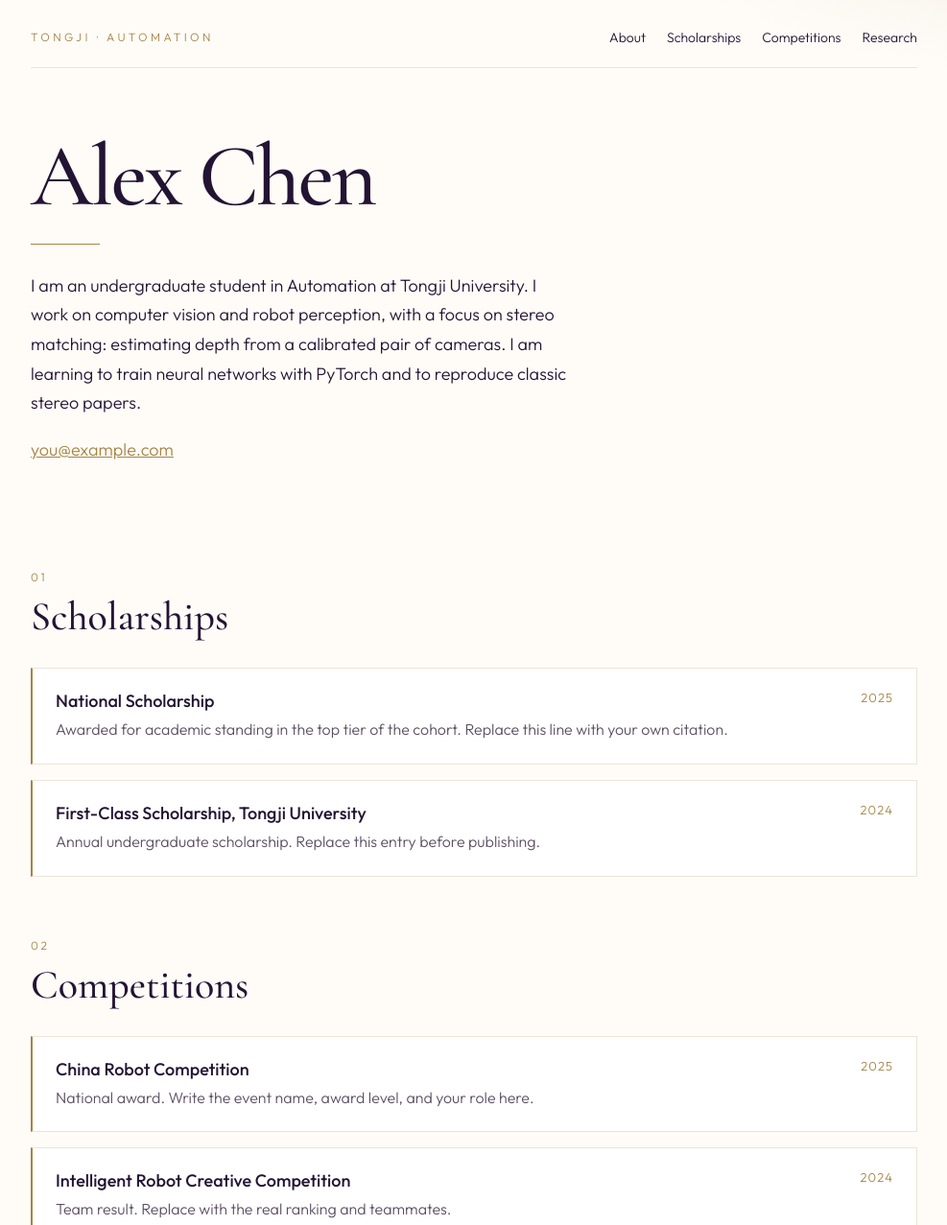
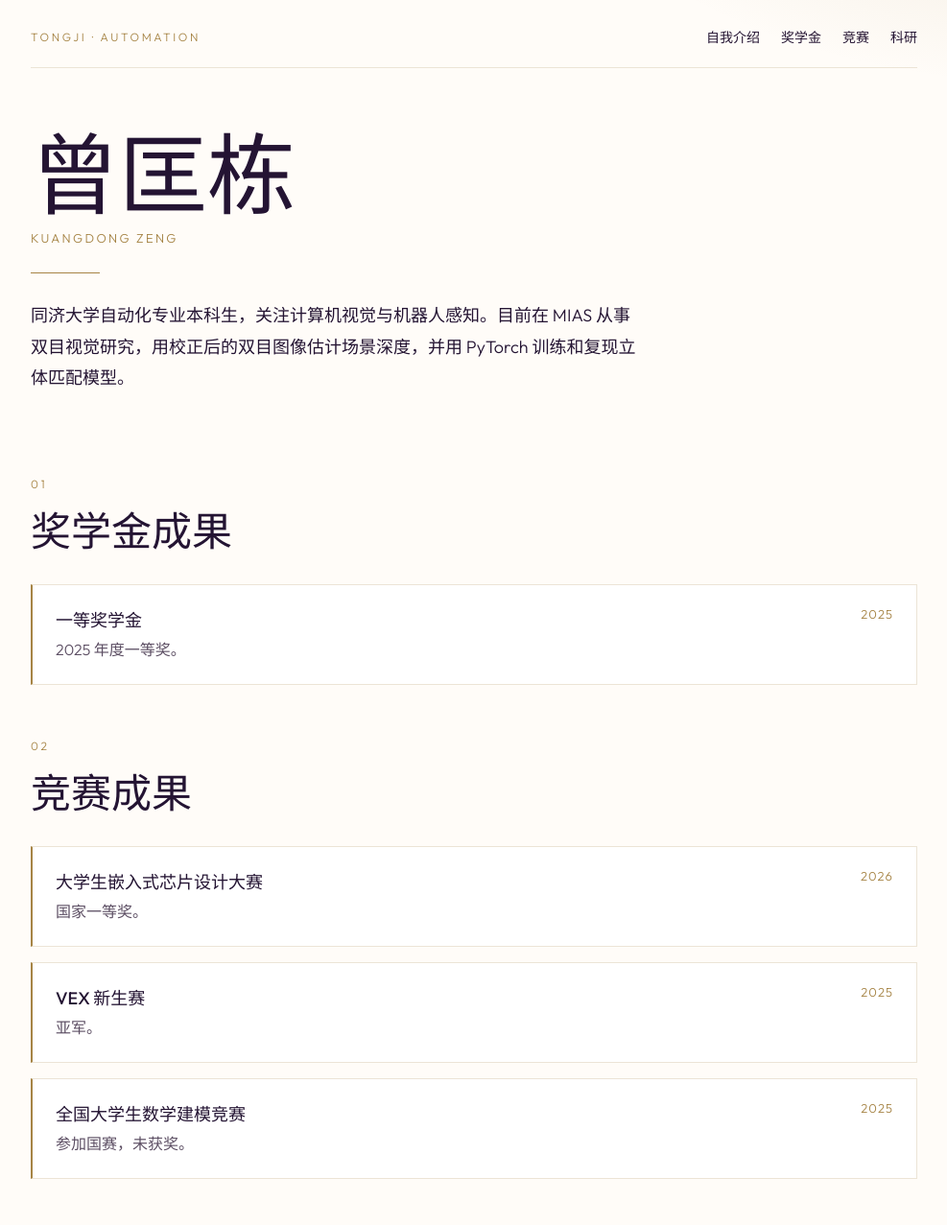
Before and after one commit to tj-zkd/tj-zkd.github.io, a plain HTML site: page index.html in a window 1280 px wide. Shown: the top 1277 px of the page at 96% size, without its empty margins (146-1133 px from the left). Drawn offline with nearby package versions, Linux system fonts and the light colour scheme.

Commit message:
Update index.html

```diff
--- a/index.html
+++ b/index.html
@@ -1,19 +1,19 @@
 <!DOCTYPE html>
-<html lang="en">
+<html lang="zh-CN">
 <head>
   <meta charset="UTF-8">
   <meta name="viewport" content="width=device-width, initial-scale=1.0">
-  <title>Kuangdong Zeng</title>
+  <title>曾匡栋</title>
   <link rel="preconnect" href="https://fonts.googleapis.com">
   <link rel="preconnect" href="https://fonts.gstatic.com" crossorigin>
-  <link href="https://fonts.googleapis.com/css2?family=Cormorant+Garamond:ital,wght@0,500;0,600;1,500&family=Outfit:wght@300;400;500&display=swap" rel="stylesheet">
+  <link href="https://fonts.googleapis.com/css2?family=Cormorant+Garamond:wght@500;600&family=Outfit:wght@300;400;500&display=swap" rel="stylesheet">
   <style>
     :root {
       --ink: #241433;
       --gold: #a68445;
-      --gold-soft: #e7d7b4;
       --paper: #fffcf8;
       --line: #ece4d6;
+      --muted: #5c4e63;
     }
     * { box-sizing: border-box; }
     html { scroll-behavior: smooth; }
@@ -23,7 +23,7 @@
         radial-gradient(900px 420px at 100% -10%, rgba(166, 132, 69, 0.16), transparent 60%),
         var(--paper);
       color: var(--ink);
-      font-family: Outfit, sans-serif;
+      font-family: Outfit, "PingFang SC", "Noto Sans SC", sans-serif;
       font-weight: 300;
     }
     .wrap { max-width: 980px; margin: 0 auto; padding: 28px 28px 96px; }
@@ -36,32 +36,32 @@
       border-bottom: 1px solid var(--line);
     }
     .mark {
-      letter-spacing: 0.28em;
+      letter-spacing: 0.22em;
       text-transform: uppercase;
       font-size: 12px;
       color: var(--gold);
     }
-    nav ul { display: flex; gap: 22px; list-style: none; margin: 0; padding: 0; }
+    nav ul { display: flex; gap: 22px; list-style: none; margin: 0; padding: 0; flex-wrap: wrap; }
     nav a { color: var(--ink); text-decoration: none; font-size: 14px; }
     nav a:hover { color: var(--gold); }
-    header { padding: 72px 0 28px; }
+    header { padding: 72px 0 12px; }
     h1 {
       margin: 0;
-      font-family: "Cormorant Garamond", serif;
+      font-family: "Cormorant Garamond", "Songti SC", serif;
       font-weight: 500;
       font-size: clamp(56px, 8vw, 92px);
-      line-height: 0.9;
-      letter-spacing: -0.03em;
+      line-height: 0.95;
     }
-    .rule {
-      width: 72px;
-      height: 1px;
-      background: var(--gold);
-      margin: 28px 0;
+    .en {
+      margin: 10px 0 0;
+      color: var(--gold);
+      letter-spacing: 0.18em;
+      text-transform: uppercase;
+      font-size: 13px;
     }
-    .lede { max-width: 560px; font-size: 18px; line-height: 1.7; }
-    .lede a { color: var(--gold); }
-    section { padding-top: 64px; }
+    .rule { width: 72px; height: 1px; background: var(--gold); margin: 28px 0; }
+    .lede { max-width: 640px; font-size: 18px; line-height: 1.8; }
+    section { padding-top: 56px; }
     .kicker {
       color: var(--gold);
       letter-spacing: 0.22em;
@@ -70,23 +70,22 @@
     }
     h2 {
       margin: 8px 0 28px;
-      font-family: "Cormorant Garamond", serif;
+      font-family: "Cormorant Garamond", "Songti SC", serif;
       font-size: 42px;
       font-weight: 500;
     }
     .grid { display: grid; gap: 16px; }
     article {
-      background: white;
+      background: #fff;
       border: 1px solid var(--line);
       border-left: 2px solid var(--gold);
       padding: 22px 24px;
     }
     article h3 { margin: 0 0 6px; font-size: 18px; font-weight: 500; }
-    article p { margin: 0; color: #5c4e63; line-height: 1.6; }
+    article p { margin: 0; color: var(--muted); line-height: 1.7; }
     .year { float: right; color: var(--gold); font-size: 13px; letter-spacing: 0.08em; }
     @media (max-width: 720px) {
       nav { flex-direction: column; align-items: flex-start; }
-      nav ul { flex-wrap: wrap; }
     }
   </style>
 </head>
@@ -95,67 +94,64 @@
     <nav>
       <div class="mark">Tongji · Automation</div>
       <ul>
-        <li><a href="#about">About</a></li>
-        <li><a href="#scholarships">Scholarships</a></li>
-        <li><a href="#competitions">Competitions</a></li>
-        <li><a href="#research">Research</a></li>
+        <li><a href="#about">自我介绍</a></li>
+        <li><a href="#scholarships">奖学金</a></li>
+        <li><a href="#competitions">竞赛</a></li>
+        <li><a href="#research">科研</a></li>
       </ul>
     </nav>
 
     <header id="about">
-      <h1>Alex Chen</h1>
+      <h1>曾匡栋</h1>
+      <p class="en">Kuangdong Zeng</p>
       <div class="rule"></div>
       <p class="lede">
-        I am an undergraduate student in Automation at Tongji University.
-        I work on computer vision and robot perception, with a focus on stereo matching:
-        estimating depth from a calibrated pair of cameras.
-        I am learning to train neural networks with PyTorch and to reproduce classic stereo papers.
+        同济大学自动化专业本科生，关注计算机视觉与机器人感知。目前在 MIAS 从事双目视觉研究，用校正后的双目图像估计场景深度，并用 PyTorch 训练和复现立体匹配模型。
       </p>
-      <p class="lede"><a href="mailto:you@example.com">you@example.com</a></p>
     </header>
 
     <section id="scholarships">
       <div class="kicker">01</div>
-      <h2>Scholarships</h2>
+      <h2>奖学金成果</h2>
       <div class="grid">
         <article>
           <span class="year">2025</span>
-          <h3>National Scholarship</h3>
-          <p>Awarded for academic standing in the top tier of the cohort. Replace this line with your own citation.</p>
-        </article>
-        <article>
-          <span class="year">2024</span>
-          <h3>First-Class Scholarship, Tongji University</h3>
-          <p>Annual undergraduate scholarship. Replace this entry before publishing.</p>
+          <h3>一等奖学金</h3>
+          <p>2025 年度一等奖。</p>
         </article>
       </div>
     </section>
 
     <section id="competitions">
       <div class="kicker">02</div>
-      <h2>Competitions</h2>
+      <h2>竞赛成果</h2>
       <div class="grid">
         <article>
-          <span class="year">2025</span>
-          <h3>China Robot Competition</h3>
-          <p>National award. Write the event name, award level, and your role here.</p>
+          <span class="year">2026</span>
+          <h3>大学生嵌入式芯片设计大赛</h3>
+          <p>国家一等奖。</p>
         </article>
         <article>
-          <span class="year">2024</span>
-          <h3>Intelligent Robot Creative Competition</h3>
-          <p>Team result. Replace with the real ranking and teammates.</p>
+          <span class="year">2025</span>
+          <h3>VEX 新生赛</h3>
+          <p>亚军。</p>
+        </article>
+        <article>
+          <span class="year">2025</span>
+          <h3>全国大学生数学建模竞赛</h3>
+          <p>参加国赛，未获奖。</p>
         </article>
       </div>
     </section>
 
     <section id="research">
       <div class="kicker">03</div>
-      <h2>Research</h2>
+      <h2>科研成果</h2>
       <div class="grid">
         <article>
-          <span class="year">2026</span>
-          <h3>Stereo matching</h3>
-          <p>Reproducing RAFT-Stereo and training binocular depth models in PyTorch. Add the paper title, venue, and authors when you have a result.</p>
+          <span class="year">MIAS</span>
+          <h3>双目视觉研究</h3>
+          <p>在 MIAS 开展双目视觉研究，从已校正的左右图像估计深度，并复现经典立体匹配模型。</p>
         </article>
       </div>
     </section>
```
